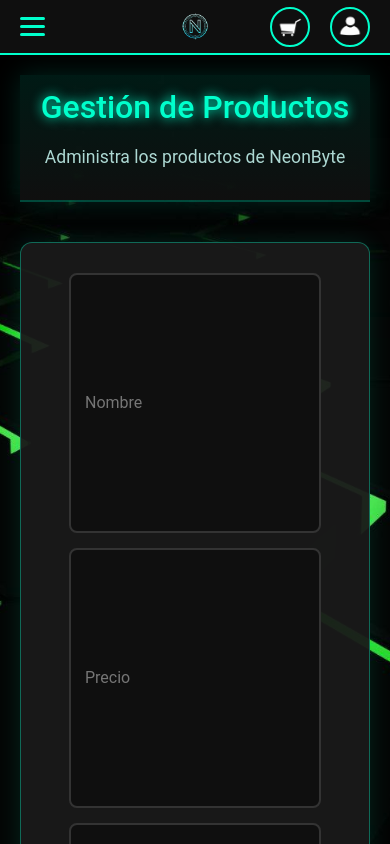
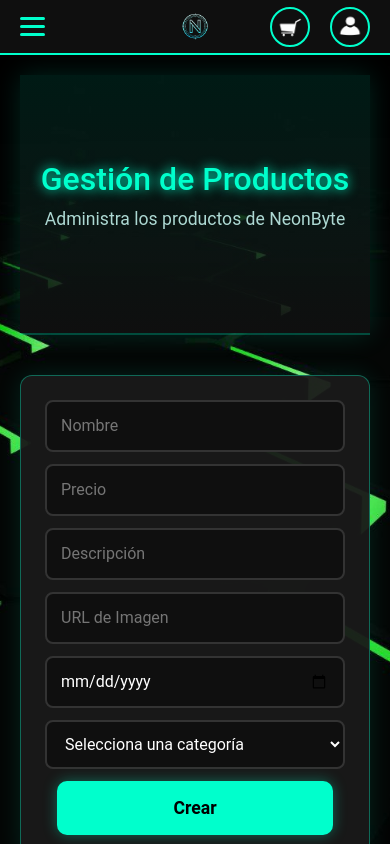
Before and after one commit to nicorodriguez23/Neonbyte, a React (Vite) app in the folder frontend/: page /admin-productos in a window 390 px wide. Shown: the top 844 px of the page. Built offline with nearby package versions, Linux system fonts and the light colour scheme; no server answers.

Commit message:
ajustes en adminproductos

```diff
--- a/frontend/src/pages/AdminProductos.jsx
+++ b/frontend/src/pages/AdminProductos.jsx
@@ -28,9 +28,7 @@
   const [editar, setEditar] = useState(null);
 
   const token = localStorage.getItem("token");
-  const config = {
-    headers: { Authorization: `Bearer ${token}` },
-  };
+  const config = { headers: { Authorization: `Bearer ${token}` } };
 
   useEffect(() => {
     api
@@ -98,7 +96,14 @@
   };
 
   const handleEdit = (producto) => {
-    setFormData(producto);
+    setFormData({
+      nombre: producto.nombre || "",
+      precio: producto.precio || "",
+      descripcion: producto.descripcion || "",
+      imagen: producto.imagen || "",
+      fechaCreacion: producto.fechaCreacion || "",
+      categoria: producto.categoria || "",
+    });
     setEditar(producto._id);
   };
 
@@ -128,17 +133,52 @@
   return (
     <div className="admin-container">
       <header className="admin-header">
-        <h2>Gestión de Productos</h2>
-        <p>Administra los productos de NeonByte</p>
+        <div>
+          <h2>Gestión de Productos</h2>
+          <p>Administra los productos de NeonByte</p>
+        </div>
       </header>
 
       <form onSubmit={handleSubmit} className="formulario">
-        <input type="text" name="nombre" placeholder="Nombre" value={formData.nombre} onChange={handleChange} />
-        <input type="text" name="precio" placeholder="Precio" value={formData.precio} onChange={handleChange} />
-        <input type="text" name="descripcion" placeholder="Descripción" value={formData.descripcion} onChange={handleChange} />
-        <input type="text" name="imagen" placeholder="URL de Imagen" value={formData.imagen} onChange={handleChange} />
-        <input type="date" name="fechaCreacion" value={formData.fechaCreacion} onChange={handleChange} />
-        <select name="categoria" value={formData.categoria} onChange={handleChange}>
+        <input
+          type="text"
+          name="nombre"
+          placeholder="Nombre"
+          value={formData.nombre}
+          onChange={handleChange}
+        />
+        <input
+          type="text"
+          name="precio"
+          placeholder="Precio"
+          value={formData.precio}
+          onChange={handleChange}
+        />
+        <input
+          type="text"
+          name="descripcion"
+          placeholder="Descripción"
+          value={formData.descripcion}
+          onChange={handleChange}
+        />
+        <input
+          type="text"
+          name="imagen"
+          placeholder="URL de Imagen"
+          value={formData.imagen}
+          onChange={handleChange}
+        />
+        <input
+          type="date"
+          name="fechaCreacion"
+          value={formData.fechaCreacion}
+          onChange={handleChange}
+        />
+        <select
+          name="categoria"
+          value={formData.categoria}
+          onChange={handleChange}
+        >
           <option value="">Selecciona una categoría</option>
           <option value="Tarjetas Gráficas">Tarjetas Gráficas</option>
           <option value="Procesadores">Procesadores</option>
@@ -148,6 +188,7 @@
           <option value="Fuentes de Poder">Fuentes de Poder</option>
           <option value="Periféricos">Periféricos</option>
         </select>
+
         <button type="submit" className="btn-crear">
           {editar ? "Actualizar" : "Crear"}
         </button>
@@ -170,8 +211,7 @@
             </thead>
             <tbody>
               {productos.map((p) => {
-                const imagen =
-                  imagenesLocales[p.nombre] || p.imagen || "/placeholder.svg";
+                const imagen = imagenesLocales[p.nombre] || p.imagen || "/placeholder.svg";
                 return (
                   <tr key={p._id}>
                     <td className="imagen-cell">
@@ -179,7 +219,7 @@
                         src={imagen}
                         alt={p.nombre}
                         className="producto-imagen-mini"
-                        onError={(e) => (e.target.src = "/placeholder.svg")}
+                        onError={(e) => (e.currentTarget.src = "/placeholder.svg")}
                       />
                     </td>
                     <td className="nombre-cell">
@@ -196,8 +236,12 @@
                         : "—"}
                     </td>
                     <td className="acciones-cell">
-                      <button className="btn-editar" onClick={() => handleEdit(p)}>Editar</button>
-                      <button className="btn-eliminar" onClick={() => handleDelete(p._id)}>Eliminar</button>
+                      <button className="btn-editar" onClick={() => handleEdit(p)}>
+                        Editar
+                      </button>
+                      <button className="btn-eliminar" onClick={() => handleDelete(p._id)}>
+                        Eliminar
+                      </button>
                     </td>
                   </tr>
                 );
--- a/frontend/src/styles/adminProductos.css
+++ b/frontend/src/styles/adminProductos.css
@@ -1,22 +1,23 @@
 .admin-header {
   width: 100%;
-  height: 70vh;
+  min-height: 260px;
+  height: 45vh;
   display: flex;
-  flex-direction: column;
   align-items: center;
   justify-content: center;
-  gap: 10px;
   text-align: center;
-  background: linear-gradient(180deg, rgba(0,255,204,0.1) 0%, rgba(15,15,15,1) 100%);
+  background: linear-gradient(180deg, rgba(0,255,204,0.10) 0%, rgba(15,15,15,1) 100%);
   border-bottom: 2px solid #00ffcc33;
   box-shadow: 0 0 25px rgba(0,255,204,0.15);
-  margin-bottom: 40px;
+  margin: 0 0 40px 0;
+  padding: 40px 20px;
 }
 
 .admin-header h2 {
   color: #00ffcc;
   font-size: 2.6rem;
   text-shadow: 0 0 12px #00ffcc;
+  margin-bottom: 8px;
 }
 
 .admin-header p {
@@ -25,30 +26,32 @@
   font-size: 1.1rem;
 }
 
+
 .admin-container {
+  width: 100%;
   max-width: 1200px;
   margin: 0 auto;
   padding: 40px 20px 100px;
   color: #e0e0e0;
 }
 
+
 .formulario {
   background: rgba(26, 26, 26, 0.95);
   border: 1px solid rgba(0,255,204,0.35);
   border-radius: 12px;
   box-shadow: 0 0 25px rgba(0,255,204,0.12);
-  padding: 30px;
+  padding: 24px;
   margin: 0 auto 40px;
-  max-width: 900px;
-  display: flex;
-  flex-wrap: wrap;
-  gap: 15px;
-  justify-content: center;
+  max-width: 1000px;
+
+  display: grid;
+  grid-template-columns: repeat(3, minmax(220px, 1fr));
+  gap: 14px;
 }
 
 .formulario input,
 .formulario select {
-  flex: 1 1 260px;
   background: #0f0f0f;
   color: #fff;
   border: 2px solid #333;
@@ -56,6 +59,7 @@
   padding: 12px 14px;
   font-size: 1rem;
   transition: border-color .25s, box-shadow .25s;
+  width: 100%;
 }
 
 .formulario input:focus,
@@ -66,8 +70,10 @@
 }
 
 .btn-crear {
+  grid-column: 1 / -1;
+  justify-self: center;
   width: 100%;
-  max-width: 300px;
+  max-width: 320px;
   background: #00ffcc;
   color: #000;
   font-weight: 700;
@@ -78,18 +84,16 @@
   cursor: pointer;
   transition: transform .2s, background .25s, box-shadow .25s;
   box-shadow: 0 0 14px rgba(0,255,204,0.35);
-  align-self: center;
 }
 
-.btn-crear:hover {
-  background: #00e6b8;
-  transform: translateY(-1px);
-}
+.btn-crear:hover { background: #00e6b8; transform: translateY(-1px); }
 
 .table-container {
+  width: 100%;
   max-width: 1100px;
   margin: 0 auto;
-  overflow: auto;
+  overflow-x: auto;
+  -webkit-overflow-scrolling: touch;
   background: rgba(26,26,26,0.9);
   border: 1px solid rgba(0,255,204,0.3);
   border-radius: 12px;
@@ -109,38 +113,35 @@
   font-weight: 700;
   padding: 14px 12px;
   border-bottom: 1px solid rgba(0,255,204,0.25);
+  white-space: nowrap;
 }
 
 .productos-table tbody td {
   padding: 12px;
   border-bottom: 1px solid #2a2a2a;
   vertical-align: top;
+  white-space: nowrap;
 }
 
-.imagen-cell {
-  width: 80px;
-}
+.imagen-cell { width: 84px; }
 .producto-imagen-mini {
-  width: 58px;
-  height: 58px;
+  width: 60px;
+  height: 60px;
   object-fit: contain;
   border: 1px solid rgba(0,255,204,0.35);
   border-radius: 8px;
   background: #0b0b0b;
 }
 
-.nombre-cell strong {
-  color: #e9fffb;
-}
+.nombre-cell strong { color: #e9fffb; }
 .descripcion-mini {
   color: #a9b7b5;
   font-size: 0.9rem;
   margin-top: 4px;
+  white-space: normal;
 }
-.precio-cell {
-  color: #fff;
-  font-weight: 700;
-}
+
+.precio-cell { color: #fff; font-weight: 700; }
 
 .acciones-cell {
   display: flex;
@@ -164,20 +165,15 @@
   color: #b7c9ff;
   border: 1px solid rgba(92,132,255,0.35);
 }
-.btn-editar:hover {
-  transform: translateY(-1px);
-  box-shadow: 0 0 12px rgba(92,132,255,0.35);
-}
+.btn-editar:hover { transform: translateY(-1px); box-shadow: 0 0 12px rgba(92,132,255,0.35); }
 
 .btn-eliminar {
   background: #2b1416;
   color: #ffc6c6;
   border: 1px solid rgba(255,77,77,0.35);
 }
-.btn-eliminar:hover {
-  transform: translateY(-1px);
-  box-shadow: 0 0 12px rgba(255,77,77,0.35);
-}
+.btn-eliminar:hover { transform: translateY(-1px); box-shadow: 0 0 12px rgba(255,77,77,0.35); }
+
 
 .toast-mensaje {
   text-align: center;
@@ -192,15 +188,26 @@
   box-shadow: 0 0 10px rgba(0,255,204,0.2);
 }
 
-@media (max-width: 768px) {
+
+@media (max-width: 992px) {
   .formulario {
-    flex-direction: column;
-    align-items: center;
-  }
-  .btn-crear {
-    max-width: 90%;
-  }
-  .admin-header h2 {
-    font-size: 2rem;
+    grid-template-columns: repeat(2, minmax(220px, 1fr));
   }
 }
+
+@media (max-width: 768px) {
+  .admin-header { height: 28vh; padding: 28px 16px; }
+  .admin-header h2 { font-size: 2rem; }
+  .admin-header p { font-size: 1rem; }
+
+  .formulario {
+    grid-template-columns: 1fr;
+    gap: 12px;
+  }
+  .btn-crear { max-width: 92%; }
+
+  .productos-table thead th,
+  .productos-table tbody td {
+    padding: 12px 10px;
+  }
+}
```
